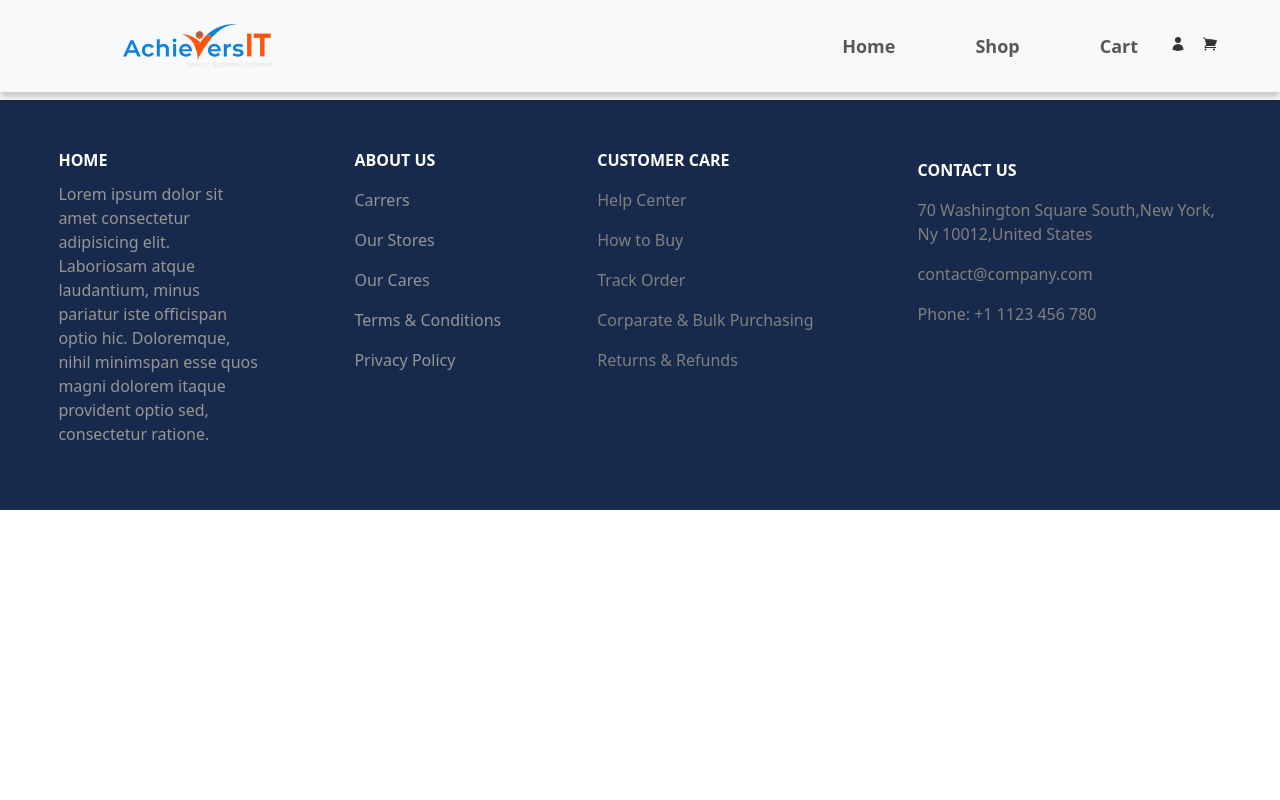
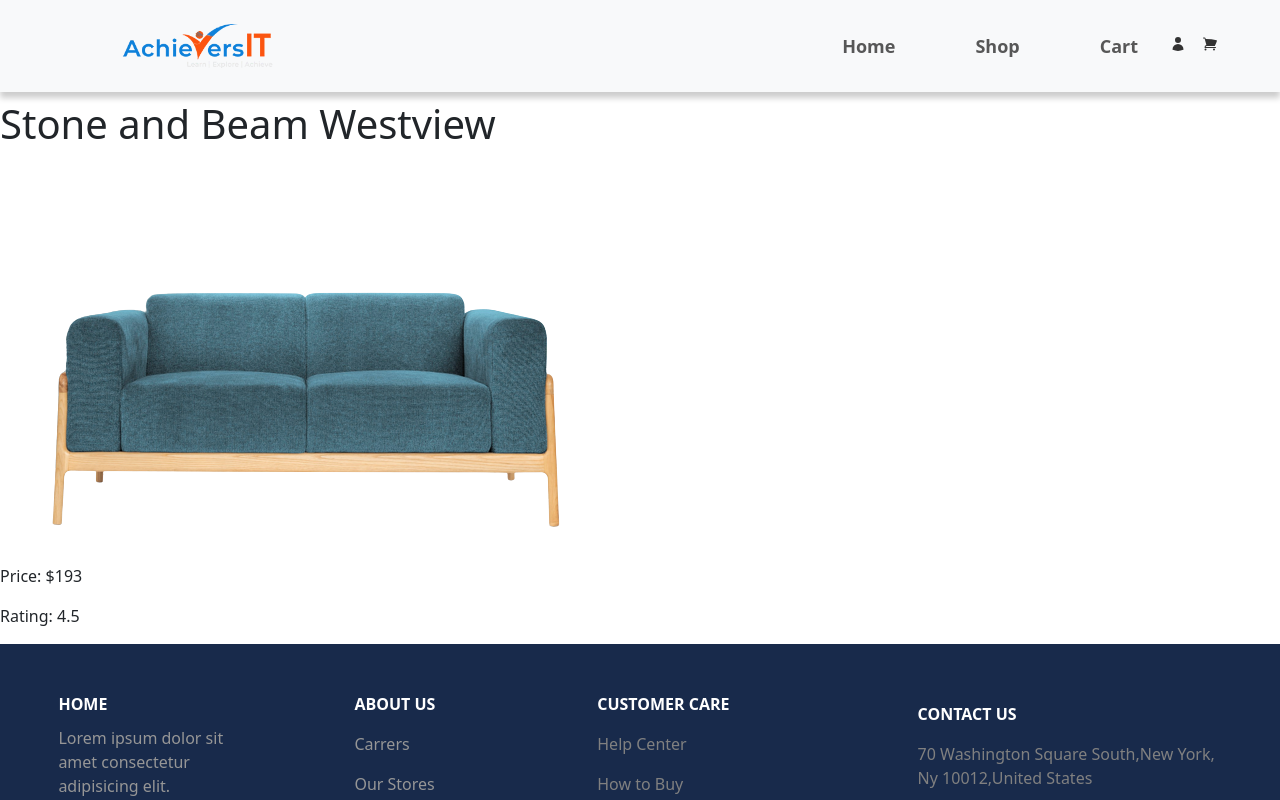
Before and after one commit to EdigaNagaPoojitha/Mart-ecommerce-app-ReactJS, a React (Vite) app: page /shop/01 in a window 1280 px wide. Shown: the top 800 px of the page. Built offline with nearby package versions, Linux system fonts and the light colour scheme.

Commit message:
Product rending to details component when we click on the card from all product components is completed

```diff
--- a/src/App.jsx
+++ b/src/App.jsx
@@ -1,6 +1,6 @@
 import React from "react";
 import ContextApi from "./Components/ContextApi"; // adjust path
-import { Home } from "./Pages/home";
+
 import Header from "./Components/Header"
 import Navgation from "./Components/Navgation"
 import Footer from "./Components/Footer";
--- a/src/Components/Card.jsx
+++ b/src/Components/Card.jsx
@@ -7,7 +7,7 @@
       {Data.map((item, index) => (
         <Link
           key={index}
-          to={`/shop/${item.productName}`}
+          to={`/shop/${item.id}`}
           className="relative overflow-hidden bg-white rounded-lg shadow-sm flex flex-col justify-between
                      h-[380px] sm:h-[400px] md:h-[450px] lg:h-[470px] w-full sm:basis-[48%] md:basis-[30%] lg:basis-[30%] max-w-sm no-underline"
                      style={{textDecoration:"none"}}
--- a/src/Components/Carddetails.jsx
+++ b/src/Components/Carddetails.jsx
@@ -1,5 +1,30 @@
-import React from "react";
-export default function CardDetails(){
-    return (<>
-    </>)
+import React, { useContext, useEffect, useState } from "react";
+import { useParams } from "react-router-dom";
+import { AllProducts } from "./ContextApi";
+
+export default function CardDetails() {
+  const products = useContext(AllProducts);
+  const { id } = useParams();  // get id param from URL
+  const [product, setProduct] = useState(null);
+
+  useEffect(() => {
+    if (!products) return; // wait for products to load
+
+    const foundProduct = products.find(
+      (item) => item.id === id  // compare id as number
+    );
+
+    setProduct(foundProduct);
+  }, [products, id]);
+
+  if (!product) return <div>Loading or Product not found</div>;
+
+  return (
+    <div>
+      <h1>{product.productName}</h1>
+      <img src={product.imgUrl} alt={product.productName} />
+      <p>Price: ${product.price}</p>
+      <p>Rating: {product.avgRating}</p>
+    </div>
+  );
 }
--- a/src/Components/DiscountCARD.jsx
+++ b/src/Components/DiscountCARD.jsx
@@ -4,7 +4,7 @@
 export default function DisCard({ Data }) {
   return (
     <div className="flex flex-wrap justify-center gap-5 px-4 py-10 lg:mx-[200px]">
-      {Data.map((item, index) => (<Link  key={index}   to={`/shop/${item.productName}`} style={{textDecoration:"none"}} >
+      {Data.map((item, index) => (<Link  key={index}   to={`/shop/${item.id}`} style={{textDecoration:"none"}} >
         <div
          className="relative overflow-hidden bg-white rounded-lg shadow-sm flex flex-col justify-between
                      h-[380px] sm:h-[400px] md:h-[450px] lg:h-[470px] w-full sm:basis-[48%] md:basis-[30%] lg:basis-[30%] max-w-sm"
--- a/src/Components/Navgation.jsx
+++ b/src/Components/Navgation.jsx
@@ -1,16 +1,16 @@
 import React from "react";
 import { Route, Routes } from "react-router-dom";
-import { Home } from "../Pages/home";
 import { Shop } from "../Pages/shop";
-import { Cart } from "../Pages/cart";
 import CardDetails from "./Carddetails";
+import { Cart } from "../Pages/Cart";
+import { Home } from "../Pages/Home";
 export default function Navigation(){
     return(<>
     <Routes>
         <Route path="/" element={<Home/>}/>
         <Route path="/shop" element={<Shop/>}/>
         <Route path="/cart" element={<Cart/>}/>
-        <Route path="/Workout/:productName || title" element={<CardDetails/>}/>
+        <Route path="/shop/:id" element={<CardDetails/>}/>
     </Routes>
     </>)
 }
```
